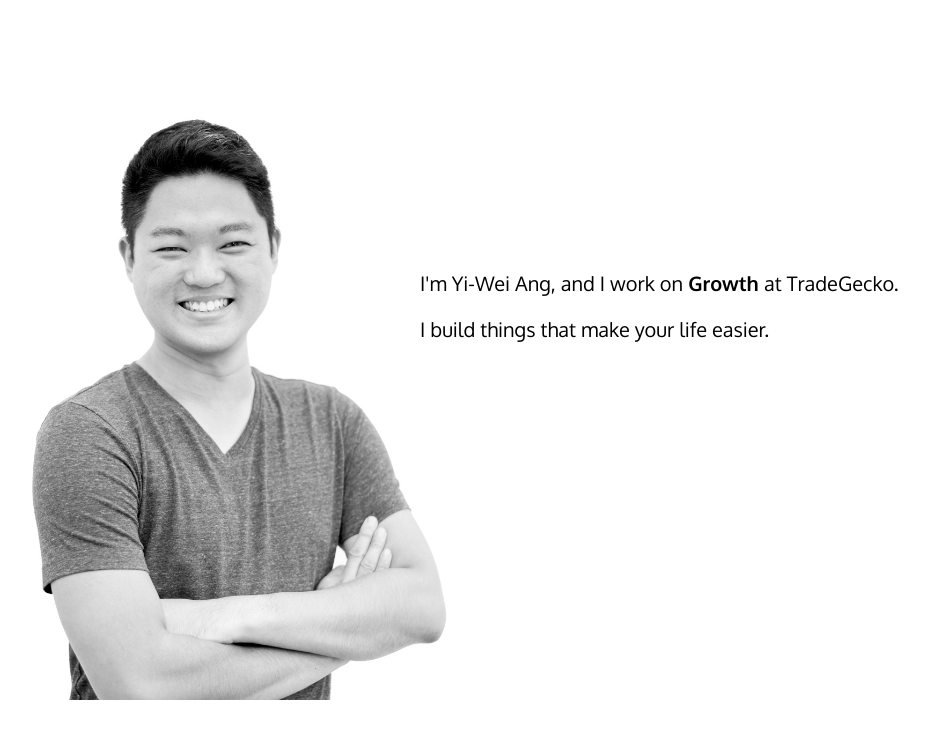
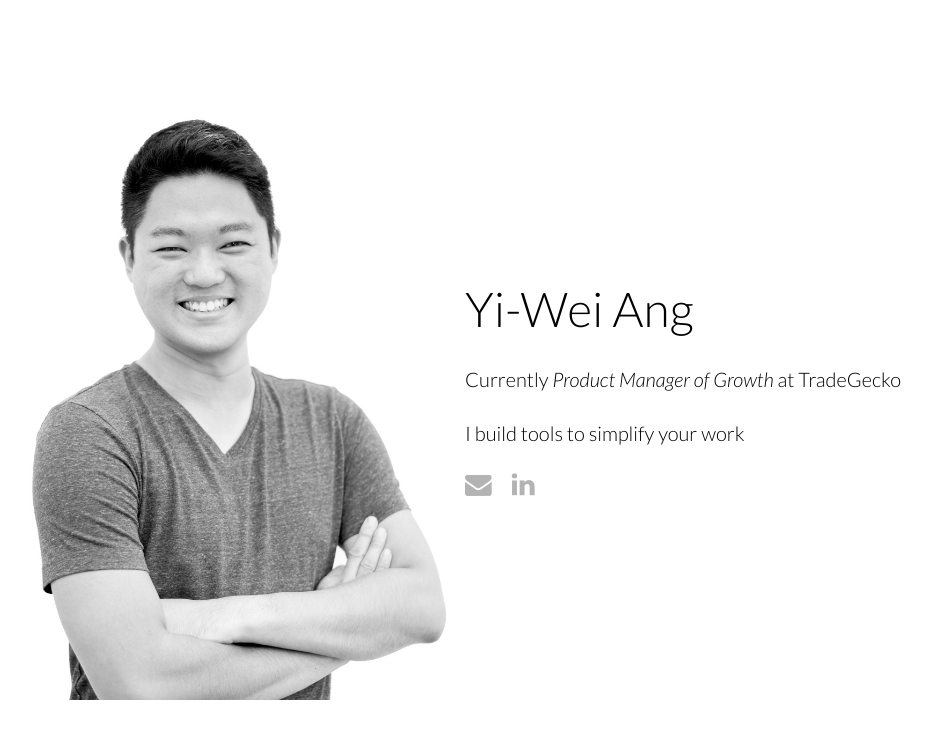
Before and after one commit to yiweiang/yiweiang-new, a plain HTML site: page index.html in a window 1280 px wide. Shown: the whole page, without its empty margins (185-1117 px from the left). Drawn offline with nearby package versions, Linux system fonts and the light colour scheme.

Commit message:
refreshed

```diff
--- a/index.html
+++ b/index.html
@@ -1,2 +1 @@
-<html><head><title>Yi-Wei Ang</title><link rel="stylesheet" type="text/css" href="style.css"/><link href="https://fonts.googleapis.com/css?family=Oxygen:400,300,700" rel="stylesheet" type="text/css"/></head><body><div class="container"><div class="left-rail"><img src="yiwei.jpg" class="profile"/></div><div class="right-rail"><p>
-I'm Yi-Wei Ang, and I work on <strong>Growth </strong>at TradeGecko.</p><p>I build things that make your life easier. </p></div></div></body></html>
+<html><head><title>Yi-Wei Ang</title><link rel="stylesheet" type="text/css" href="style.css"/><link href="https://fonts.googleapis.com/css?family=Lato" rel="stylesheet" type="text/css"/><link href="https://fonts.googleapis.com/css?family=Lato:400,300,300italic,400italic,700,700italic,900,900italic,100italic" rel="stylesheet" type="text/css"/><script src="https://ajax.googleapis.com/ajax/libs/jquery/2.2.2/jquery.min.js"></script><link rel="stylesheet" href="https://maxcdn.bootstrapcdn.com/font-awesome/4.5.0/css/font-awesome.min.css"/></head><body><div class="container"><div class="left-rail"><img src="yiwei.jpg" class="profile"/></div><div class="right-rail"><span class="header">Yi-Wei Ang</span><p>Currently <i>Product Manager of Growth </i>at TradeGecko</p><p>I build tools to simplify your work</p><span> <a href="mailto:hello@yiweiang.me"></a><i class="icon fa fa-envelope fa-lg"> </i></span><a href="https://sg.linkedin.com/in/yiweiang"><i class="icon fa fa-linkedin fa-lg"></i></a></div></div></body></html>
--- a/style.css
+++ b/style.css
@@ -18,15 +18,30 @@
 .right-rail{
   width:45%;
   float:left;
-  margin-top:150px;
-  margin-left:75px;
+  margin-top:180px;
+  margin-left: 120px;
 }
 
 .profile{
-  height:600px;
+  height:100%;
 }
 
 body{
-  font-family: 'Oxygen', Arial, Helvetica, sans-serif;
+  font-family: 'Lato', Arial, Helvetica, sans-serif;
   font-size:20px;
+  font-weight:300;
 }
+
+.header{
+  font-size:48px;
+}
+
+.icon{
+  color:#b3b3b3;
+  padding-right:20px;
+  padding-top:10px;
+}
+
+p{
+  padding-top:10px;
+}
```
Also changed, not shown: 1 other file.
